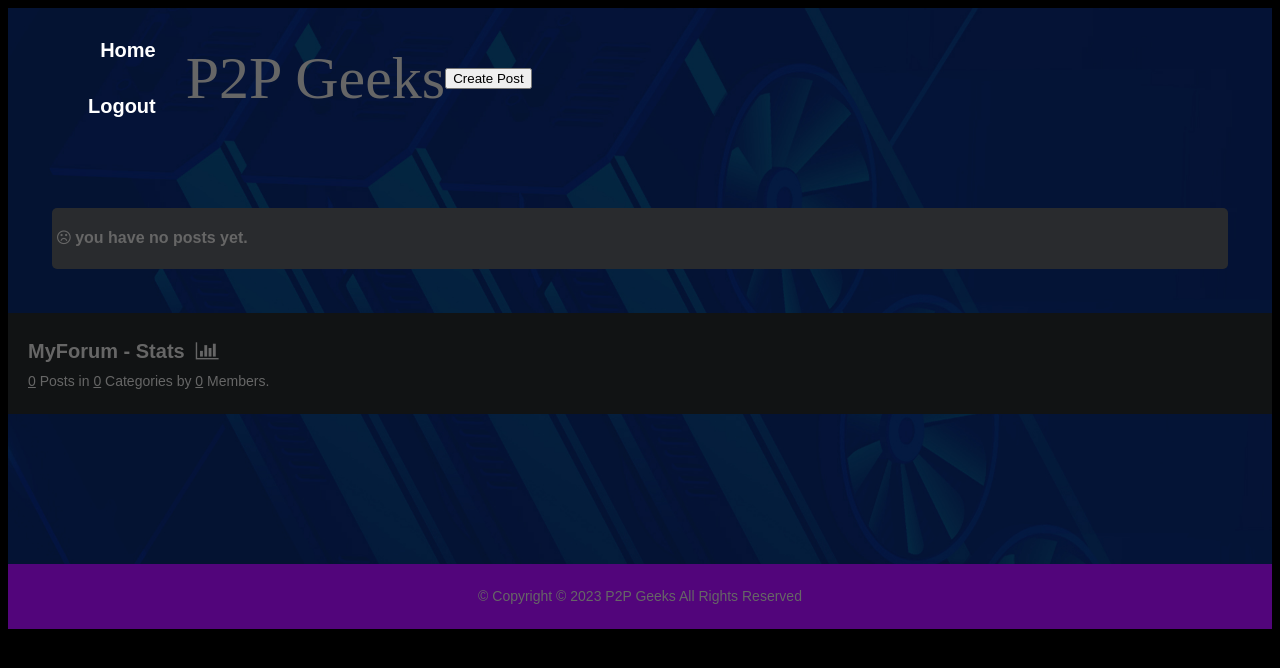
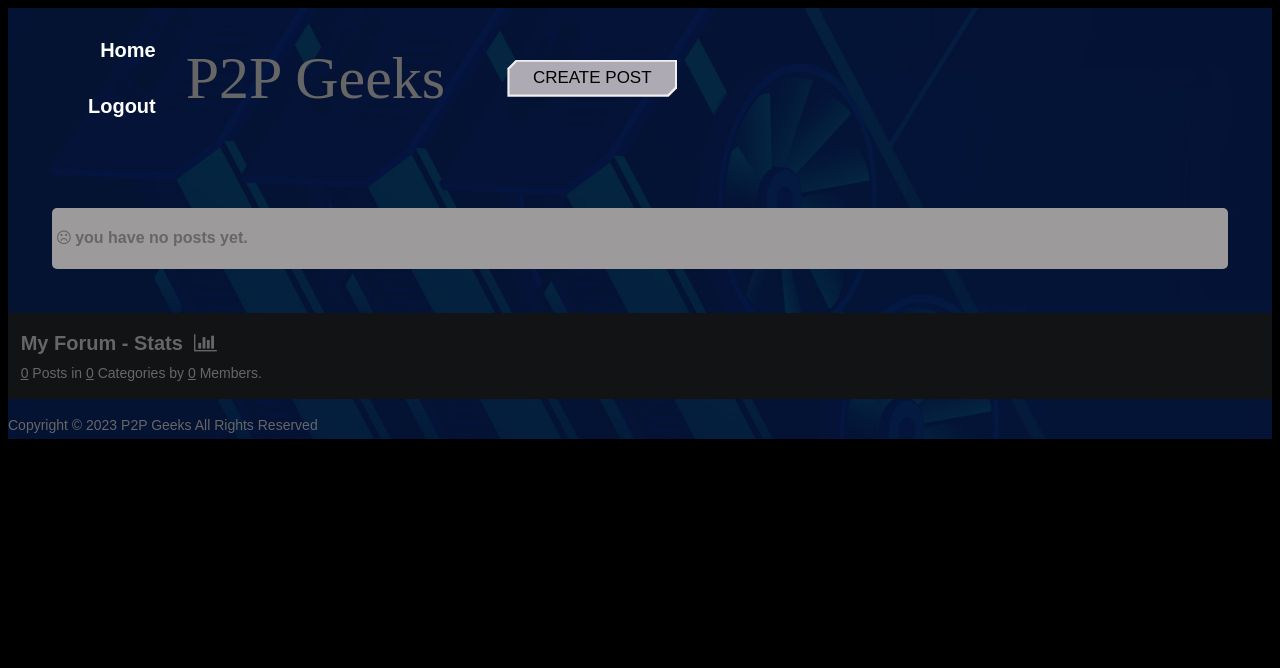
Before and after one commit to sergey-hovhannisyan/p2p-geeks, a Django app: page /forums in a window 1280 px wide. Shown: the top 668 px of the page. Run offline with Django 4.2, Linux system fonts and the light colour scheme; the visitor is signed in with stand-in values (Sample User, id 1); data comes from the database, SQL or seed files in the repository; data that the repository does not hold is empty; some web fonts are replaced.

Commit message:
UI Updates

```diff
--- a/static/css/discussions.css
+++ b/static/css/discussions.css
@@ -13,9 +13,14 @@ html{
 }
 
 a{
-    color:#FF0042;
+    color:white;
     font-weight: bolder;
     text-decoration: none;
+}
+
+a:hover{
+    text-decoration: underline;
+    transition: ease-in all 0.1s;
 }
 
 h1{
@@ -49,7 +54,7 @@ body {
 }
 
 .subforum-title{
-    background-color:#292B2E;
+    background-color:#9c9a9a;
     padding: 5px;
     border-radius: 5px;
     margin:4px;
@@ -272,7 +277,7 @@ header{
 
 /* forum info Styling */
 .forum-info{
-    padding: 20px;
+    padding: 1%;
     background-color: #111314;
 }
 
@@ -285,7 +290,7 @@ header{
 footer{
     margin-top: 20px;
     padding: 20px;
-    background-color:  #52057b;
+    background-color:  #ffffff;
     display: block;
     text-align: center;
 }
@@ -364,7 +369,7 @@ footer{
 }
 
 .navigate a:hover{
-    color:#FF0042;
+    color:white;
     font-weight: bolder;
 }
 
@@ -465,3 +470,120 @@ footer{
 .comment-area input:hover{
     border: solid 1px #000000;
 }
+
+.btn {
+    --border-width: .125em;
+    --curve-size: .5em;
+    --bg: #adaab3;
+    --color: #afffff;
+      /* use position: relative; so that BG is only for .btn */
+    position: relative;
+    isolation: isolate;
+    display: inline-grid;
+    place-content: center;
+    padding: .5em 1.5em;
+    font-size: 17px;
+    border: 0;
+    text-transform: uppercase;
+    box-shadow: 10px 10px 20px rgba(0, 0, 0, .6);
+    clip-path: polygon(
+              /* Top-left */
+              0% var(--curve-size),
+
+              var(--curve-size) 0,
+              /* top-right */
+              100% 0,
+              100% calc(100% - var(--curve-size)),
+
+              /* bottom-right 1 */
+              calc(100% - var(--curve-size)) 100%,
+              /* bottom-right 2 */
+              0 100%);
+    transition: color 250ms;
+  }
+
+  .btn::after,
+  .btn::before {
+    content: '';
+    position: absolute;
+    inset: 0;
+  }
+
+  .btn::before {
+    background: var(--border-color);
+    background-size: 300% 300%;
+    animation: move-bg7234 5s ease infinite;
+    z-index: -2;
+  }
+
+  @keyframes move-bg7234 {
+    0% {
+      background-position: 31% 0%
+    }
+
+    50% {
+      background-position: 70% 100%
+    }
+
+    100% {
+      background-position: 31% 0%
+    }
+  }
+
+  .btn::after {
+    background: var(--bg);
+    z-index: -1;
+    clip-path: polygon(
+              /* Top-left */
+              var(--border-width)
+              calc(var(--curve-size) + var(--border-width) * .5),
+
+              calc(var(--curve-size) + var(--border-width) * .5) var(--border-width),
+
+              /* top-right */
+              calc(100% - var(--border-width))
+              var(--border-width),
+
+              calc(100% - var(--border-width))
+              calc(100% - calc(var(--curve-size) + var(--border-width) * .5)),
+
+              /* bottom-right 1 */
+              calc(100% - calc(var(--curve-size) + var(--border-width) * .5)) calc(100% - var(--border-width)),
+              /* bottom-right 2 */
+              var(--border-width) calc(100% - var(--border-width)));
+    transition: clip-path 500ms;
+  }
+
+  .btn:where(:hover, :focus)::after {
+    clip-path: polygon(
+                  /* Top-left */
+                  calc(100% - var(--border-width))
+
+                  calc(100% - calc(var(--curve-size) + var(--border-width) * 0.5)),
+
+                  calc(100% - var(--border-width))
+
+                  var(--border-width),
+
+                  /* top-right */
+                  calc(100% - var(--border-width))
+
+                   var(--border-width),
+
+                  calc(100% - var(--border-width))
+
+                  calc(100% - calc(var(--curve-size) + var(--border-width) * .5)),
+
+                  /* bottom-right 1 */
+                  calc(100% - calc(var(--curve-size) + var(--border-width) * .5))
+                  calc(100% - var(--border-width)),
+
+                  /* bottom-right 2 */
+                  calc(100% - calc(var(--curve-size) + var(--border-width) * 0.5))
+                  calc(100% - var(--border-width)));
+    transition: 200ms;
+  }
+
+  .btn:where(:hover, :focus) {
+    color: #636363;
+  }
--- a/templates/posts/base.html
+++ b/templates/posts/base.html
@@ -30,7 +30,7 @@
             <!-- <a class="bar-icon" id="iconBar" onclick="hideIconBar()"><i class="fa fa-bars"></i></a> -->
             <div class="brand">P2P Geeks</div>
             {% if user.is_authenticated %}
-            <div><a href="{% url 'create_post' %}"><button>Create Post</button></a></div>
+            <div style = "padding-left:5%"><a href="{% url 'create_post' %}"><button class = "btn">Create Post</button></a></div>
             {% endif %}
         </div>
 
@@ -42,10 +42,8 @@
     {% endif %}
     {% block content %}
     {% endblock content %}
-    <div style="margin-bottom: 150px;"></div>
-    <footer>
-        <span>&copy;  Copyright © 2023 P2P Geeks All Rights Reserved</span>
-    </footer>
+    <!-- <div style="margin-bottom: 150px;"></div> -->
+    <p class="copyright">Copyright © 2023 P2P Geeks All Rights Reserved</p>
     <script src="{% static 'js/discussions.js' %}"></script>
 </body>
 </html>
--- a/templates/posts/create_post.html
+++ b/templates/posts/create_post.html
@@ -2,7 +2,7 @@
 {% load crispy_forms_tags %}
 {% block content %}
 
-<h1 style="text-align:center; margin-block:50px; color:red;">Hey {{user}}, Write something</h1>
+<h1 style="text-align:center; margin-block:50px; color:red;">Hey {{user}}, Make your post here.</h1>
 
 <form method="POST" style="margin-left:150px;">
     {% csrf_token %}
--- a/templates/posts/detail.html
+++ b/templates/posts/detail.html
@@ -46,7 +46,7 @@
             </div>
         </form>
         {% else %}
-<div style="background-color:#fff;color:#000;font-weight:bolder;padding:20px;width:100%;"> You need to <a href="{% url 'login' %}"><b>login</b></a> to comment or reply.! </div>
+<div style="background-color:#6a6a6a;color:#fff;font-weight:bolder;padding:20px;width:100%;"> You need to <a href="{% url 'login' %}"><b>login</b></a> to comment or reply.! </div>
 
         {% endif %}
 
--- a/templates/posts/forums.html
+++ b/templates/posts/forums.html
@@ -5,9 +5,6 @@
     <div class="container">
         <div class="subforum">
             {% if forums %}
-                <div class="subforum-title">
-                    <h1>General Information</h1>
-                </div>
 
                 {% for forum in forums %}
                     <div class="subforum-row">
@@ -47,7 +44,7 @@
     <!-- Forum Info -->
     <div class="forum-info">
         <div class="chart">
-            MyForum - Stats &nbsp;<i class="fa fa-bar-chart"></i>
+            My Forum - Stats &nbsp;<i class="fa fa-bar-chart"></i>
         </div>
         <span><u>{{num_posts}}</u> Posts in <u>{{num_categories}}</u> Categories by <u>{{num_users}}</u> Members.</span><br>
         {% if forums %}
```
